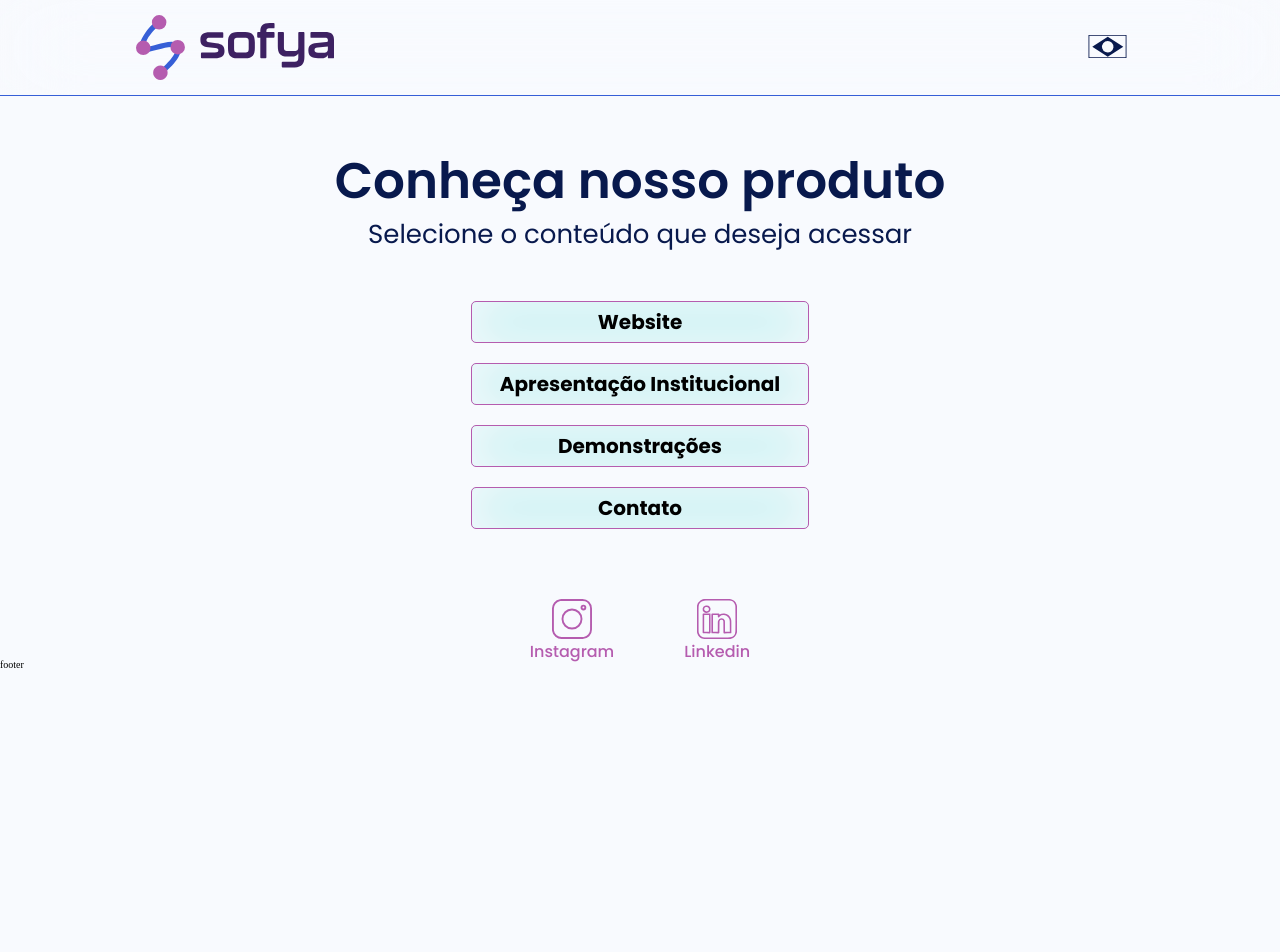
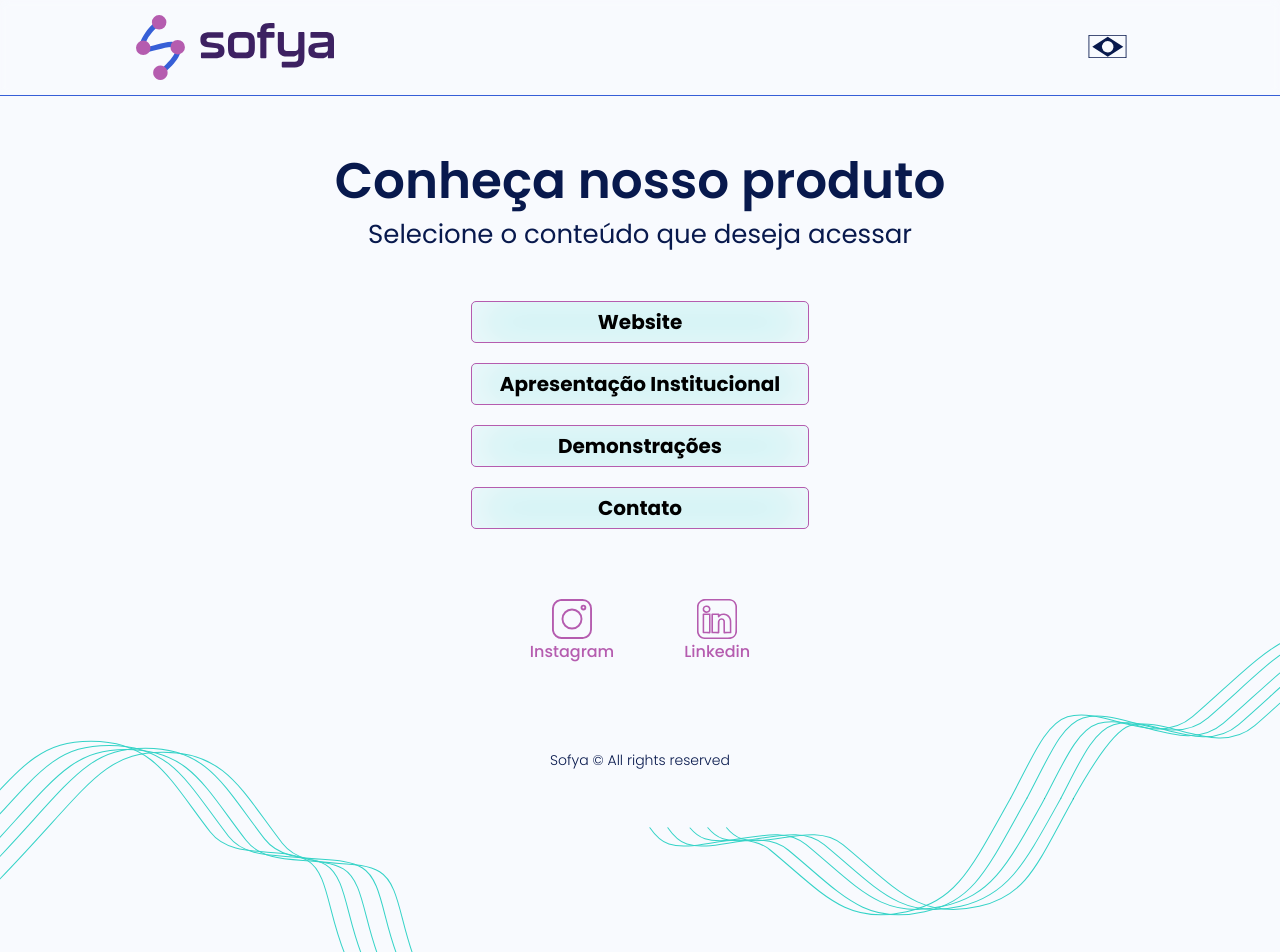
Before and after one commit to arthu0x07/sofya-pages, a React (Vite) app: page / in a window 1280 px wide. Shown: the top 952 px of the page. Before the commit the page ends 800 px from the top, so only its background shows below. Built offline with nearby package versions, Linux system fonts and the light colour scheme.

Commit message:
update: footer finished

```diff
--- a/src/components/Footer/Footer.tsx
+++ b/src/components/Footer/Footer.tsx
@@ -1,5 +1,15 @@
-export function Footer(){
-    return (
-        <footer>footer</footer>
-    );
+import * as S from "./styles.ts";
+import LinkedlnIcon from "/src/assets/images/linkedln-icon.svg";
+import RisesBackground from "/src/assets/images/rises-background.svg";
+
+export function Footer() {
+  return (
+    <S.Container>
+      <S.FooterTitle>Sofya © All rights reserved</S.FooterTitle>
+
+      <S.ImagesBackground>
+        <S.RisesImage src={RisesBackground} />
+      </S.ImagesBackground>
+    </S.Container>
+  );
 }
--- /dev/null
+++ b/src/components/Footer/styles.ts
@@ -0,0 +1,29 @@
+import styled from "styled-components";
+
+export const Container = styled.footer`
+  margin-top: 10rem;
+  display: flex;
+  justify-content: center;
+  align-items: center;
+  flex-direction: column;
+  width: 100%;
+`;
+
+export const FooterTitle = styled.h3`
+  width: 100%;
+  text-align: center;
+  position: absolute;
+
+  color: ${({ theme }) => theme.colors.text};
+  font-family: ${({ theme }) => theme.typography.fontFamily};
+  font-weight: ${({ theme }) => theme.typography.fontWeight.light};
+  font-size: ${({ theme }) => theme.typography.sizes.xsmall};
+`;
+
+export const ImagesBackground = styled.div`
+  position: absolute;
+`;
+
+export const RisesImage = styled.img`
+  width: 100vw;
+`;
--- a/src/components/Header/styles.ts
+++ b/src/components/Header/styles.ts
@@ -8,7 +8,7 @@ export const Container = styled.header`
 
   border-bottom: 1px solid #365fd7;
 
-  backdrop-filter: blur(40px);
+  backdrop-filter: blur(4.0px);
   -webkit-backdrop-filter: blur(40px);
 `;
 
@@ -22,6 +22,8 @@ export const Wrapper = styled.div`
   justify-content: space-between;
 `;
 
+export const LogoImage = styled.img``;
+
 export const ContainerSettingsLanguage = styled.div`
   display: flex;
   align-items: center;
@@ -32,7 +34,12 @@ export const ContainerSettingsLanguage = styled.div`
 
 export const ContainerSelectedLanguage = styled.div``;
 
-export const LogoImage = styled.img``;
+export const LanguageImage = styled.img`
+  width: 3.9rem;
+  height: 2.3rem;
+  margin-right: 1.7rem;
+  cursor: pointer;
+`;
 
 export const ContainerModal = styled.div.attrs(
   (props: { modalHeight: number, isModalOpen: boolean}) => ({
@@ -56,13 +63,9 @@ export const ModalOption = styled.div`
   display: flex;
   justify-content: space-between;
   align-items: center;
-  padding: 19px 35px;
-`;
+  padding: 1.9rem 3.5rem;
+  cursor: pointer;
 
-export const LanguageImage = styled.img`
-  width: 3.9rem;
-  height: 2.3rem;
-  margin-right: 1.7rem;
 `;
 
 export const OptionName = styled.div`
--- a/src/pages/Home/Home.tsx
+++ b/src/pages/Home/Home.tsx
@@ -1,4 +1,4 @@
-import { MainHomepage } from "./components/MainHomepage";
+import { MainHomepage } from "./components/MainHome";
 
 export function Home() {
   return (
--- /dev/null
+++ b/src/pages/Home/components/MainHome/index.ts
@@ -0,0 +1 @@
+export { MainHomepage } from "./MainHome";
--- a/src/pages/Home/components/MainHomepage/styles.ts
+++ b/src/pages/Home/components/MainHome/styles.ts
@@ -55,6 +55,7 @@ export const Option = styled.div`
   border: 1px solid ${({ theme }) => theme.colors.primary};
   background-color: ${({ theme }) => theme.colors.accent};
   box-shadow: inset 0px 0px 50px ${({ theme }) => theme.colors.background};
+  cursor: pointer;
 `;
 
 export const SocialMedia = styled.section`
--- a/src/pages/Home/components/MainHomepage/index.ts
+++ /dev/null
@@ -1 +0,0 @@
-export { MainHomepage } from "./MainHomepage";
```
Also changed, not shown: src/pages/Home/components/MainHome/MainHome.tsx (renamed from src/pages/Home/components/MainHomepage/MainHomepage.tsx).
